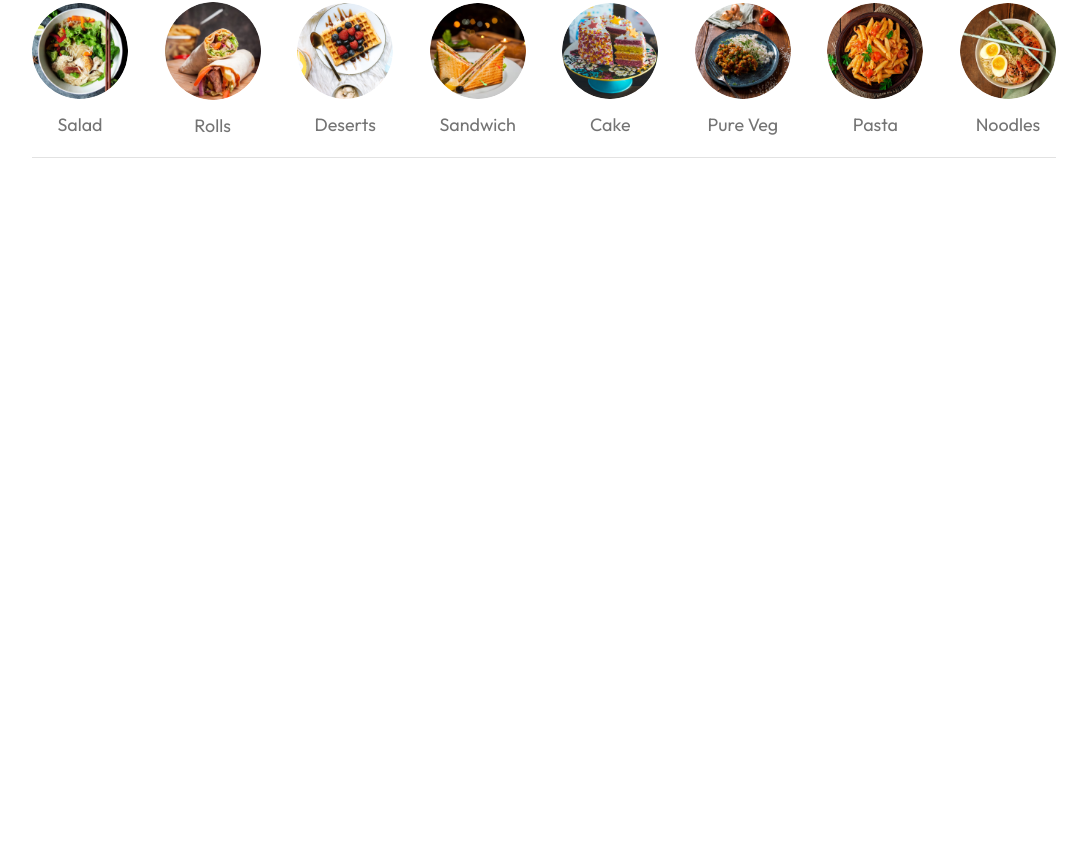
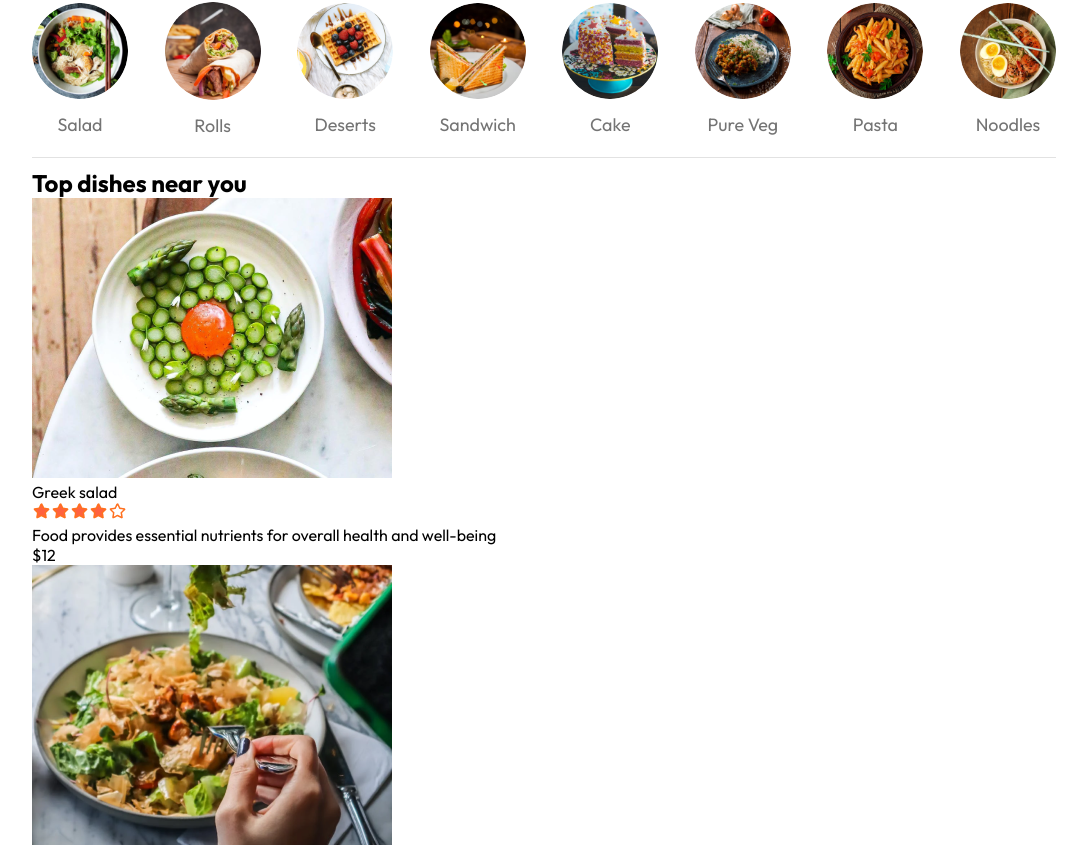
Before and after one commit to diwahar-m/food-delivery-frontend, a React (Vite) app: page / in a window 1280 px wide. Shown: the part 675-1522 px from the top of the page, without its empty margins (96-1183 px from the left). Before the commit the page ends 843 px from the top, so only its background shows below. Built offline with nearby package versions, Linux system fonts and the light colour scheme.

Commit message:
Individual food items added

```diff
--- a/src/components/ExploreMenu/ExploreMenu.css
+++ b/src/components/ExploreMenu/ExploreMenu.css
@@ -41,5 +41,8 @@
     height: 1px;
     background-color: #e2e2e2;
     border: none;
-
 }
+.explore-menu-list-item .active {
+    border: 4px solid tomato;
+    padding: 2px;
+}
--- a/src/components/ExploreMenu/ExploreMenu.jsx
+++ b/src/components/ExploreMenu/ExploreMenu.jsx
@@ -2,7 +2,7 @@
 import "./ExploreMenu.css";
 import { menu_list } from "../../assets/assets";
 
-const ExploreMenu = () => {
+const ExploreMenu = ({ category, setCategory }) => {
   return (
     <div className="explore-menu" id="explore-menu">
       <h1>Explore our menu</h1>
@@ -14,8 +14,20 @@
       <div className="explore-menu-list">
         {menu_list.map((item, index) => {
           return (
-            <div key={index} className="explore-menu-list-item">
-              <img src={item.menu_image} alt="" />
+            <div
+              onClick={() =>
+                setCategory((prev) =>
+                  prev === item.menu_name ? "All" : item.menu_name
+                )
+              }
+              key={index}
+              className="explore-menu-list-item"
+            >
+              <img
+                className={category === item.menu_name ? "active" : ""}
+                src={item.menu_image}
+                alt=""
+              />
               <p>{item.menu_name}</p>
             </div>
           );
--- /dev/null
+++ b/src/components/FoodDisplay/FoodDisplay.jsx
@@ -0,0 +1,21 @@
+import { StoreContext } from "../../context/StoreContext";
+import FoodItem from "../FoodItem/FoodItem";
+import "./FoodDisplay.css";
+import { useContext } from "react";
+
+const FoodDisplay = ({ category }) => {
+  const { food_list } = useContext(StoreContext);
+
+  return (
+    <div className="food-display" id="food-display">
+      <h2>Top dishes near you</h2>
+      <div className="food-display-list">
+        {food_list.map((item, index) => (
+          <FoodItem key={index} foodItem={item} />
+        ))}
+      </div>
+    </div>
+  );
+};
+
+export default FoodDisplay;
--- /dev/null
+++ b/src/components/FoodItem/FoodItem.jsx
@@ -0,0 +1,23 @@
+import React from "react";
+import "./FoodItem.css";
+import { assets } from "../../assets/assets";
+
+const FoodItem = ({ foodItem: { id, name, price, description, image } }) => {
+  return (
+    <div className="food-item">
+      <div className="food-item-img-container">
+        <img src={image} alt="" className="food-item-image" />
+      </div>
+      <div className="food-item-info">
+        <div className="food-item-name-rating">
+          <p>{name}</p>
+          <img src={assets.rating_starts} alt="" />
+        </div>
+        <p className="food-item-desc">{description}</p>
+        <p className="food-item price">${price}</p>
+      </div>
+    </div>
+  );
+};
+
+export default FoodItem;
--- /dev/null
+++ b/src/context/StoreContext.jsx
@@ -0,0 +1,15 @@
+import { createContext } from "react";
+import { food_list } from "../assets/assets";
+
+export const StoreContext = createContext(null);
+
+const StoreContextProvider = (props) => {
+  const contextValue = { food_list };
+  return (
+    <StoreContext.Provider value={contextValue}>
+      {props.children}
+    </StoreContext.Provider>
+  );
+};
+
+export default StoreContextProvider;
--- a/src/main.jsx
+++ b/src/main.jsx
@@ -3,9 +3,12 @@
 import App from "./App.jsx";
 import "./index.css";
 import { BrowserRouter } from "react-router-dom";
+import StoreContextProvider from "./context/StoreContext.jsx";
 
 ReactDOM.createRoot(document.getElementById("root")).render(
   <BrowserRouter>
-    <App />
+    <StoreContextProvider>
+      <App />
+    </StoreContextProvider>
   </BrowserRouter>
 );
--- a/src/pages/Home/Home.jsx
+++ b/src/pages/Home/Home.jsx
@@ -1,13 +1,17 @@
-import React from "react";
+import React, { useState } from "react";
 import "./Home.css";
 import Header from "../../components/Header/Header";
 import ExploreMenu from "../../components/ExploreMenu/ExploreMenu";
+import FoodDisplay from "../../components/FoodDisplay/FoodDisplay";
 
 const Home = () => {
+  const [category, setCategory] = useState("All");
+
   return (
     <div>
       <Header />
-      <ExploreMenu />
+      <ExploreMenu category={category} setCategory={setCategory} />
+      <FoodDisplay category={category} />
     </div>
   );
 };
```
Also changed, not shown: src/components/FoodDisplay/FoodDisplay.css (added), src/components/FoodItem/FoodItem.css (added).
